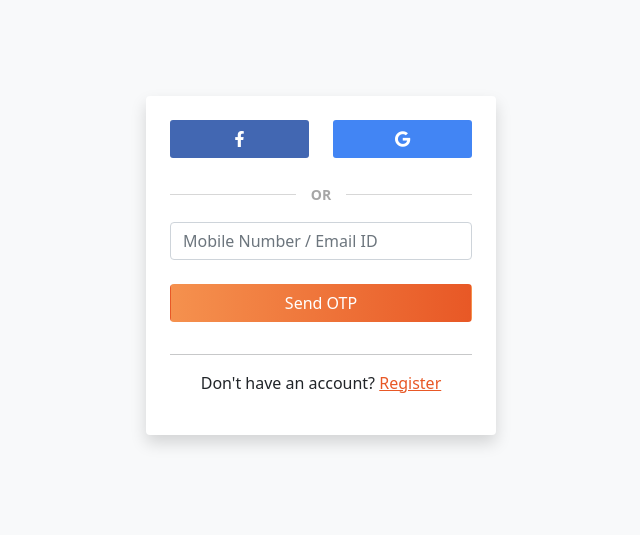
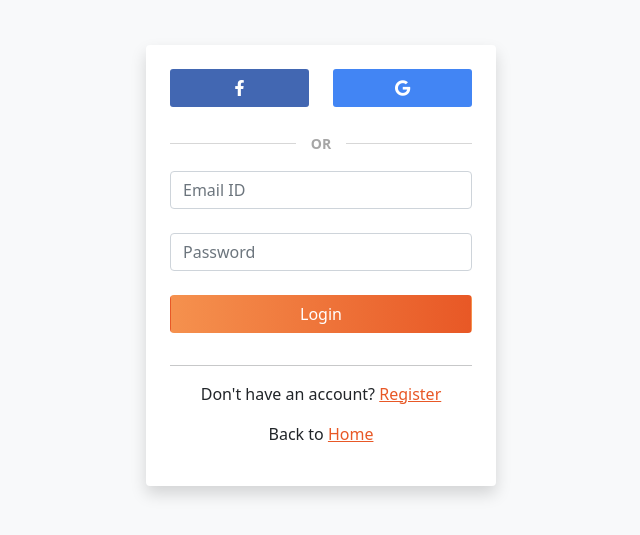
Before and after one commit to technophile-04/freshmenu, a React (Create React App) app: page /login in a window 1280 px wide. Shown: the part 135-670 px from the top of the page, without its empty margins (319-959 px from the left). Built offline with nearby package versions, Linux system fonts and the light colour scheme.

Commit message:
add custom hooks and authProvider

```diff
--- a/src/hooks/index.js
+++ b/src/hooks/index.js
@@ -0,0 +1,3 @@
+import useFormInput from './useFormInput';
+import useProvideAuth from './useProvideAuth';
+export { useFormInput, useProvideAuth };
--- /dev/null
+++ b/src/hooks/useAuth.js
@@ -0,0 +1,6 @@
+import { useContext } from 'react';
+import { AuthContext } from '../providers/AuthProvider';
+
+export default function useAuth() {
+	return useContext(AuthContext);
+}
--- a/src/pages/Login.jsx
+++ b/src/pages/Login.jsx
@@ -1,11 +1,11 @@
-import React from "react";
-import { Link } from "react-router-dom";
+import React from 'react';
+import { Link } from 'react-router-dom';
 
 const Login = () => {
 	return (
 		<div
 			className="d-flex justify-content-center align-items-center bg-light"
-      style={{ minHeight: "100vh", backgroundColor: "#b3b3b3" }}
+			style={{ minHeight: '100vh', backgroundColor: '#b3b3b3' }}
 		>
 			<div
 				className="w-100 p-4 shadow bg-white rounded"
@@ -17,18 +17,18 @@ const Login = () => {
 							<button
 								type="submit"
 								className="btn btn-block w-100 mb-2"
-                style={{ backgroundColor: "#4267B2", borderRadius: 3 }}
+								style={{ backgroundColor: '#4267B2', borderRadius: 3 }}
 							>
-                <i className="fab fa-facebook-f" style={{ color: "white" }}></i>
+								<i className="fab fa-facebook-f" style={{ color: 'white' }}></i>
 							</button>
 						</div>
 						<div className="col-md-6 d-flex justify-content-center mb-2">
 							<button
 								type="submit"
 								className="btn btn-block w-100"
-                style={{ backgroundColor: "#4285F4", borderRadius: 3 }}
+								style={{ backgroundColor: '#4285F4', borderRadius: 3 }}
 							>
-                <i className="fab fa-google" style={{ color: "white" }}></i>
+								<i className="fab fa-google" style={{ color: 'white' }}></i>
 							</button>
 						</div>
 					</div>
@@ -40,7 +40,15 @@ const Login = () => {
 							type="email"
 							id="loginName"
 							className="form-control"
-              placeholder="Mobile Number / Email ID"
+							placeholder="Email ID"
+						/>
+					</div>
+					<div className="form-outline mb-4">
+						<input
+							type="email"
+							id="loginName"
+							className="form-control"
+							placeholder="Password"
 						/>
 					</div>
 
@@ -48,14 +56,22 @@ const Login = () => {
 						type="submit"
 						className="btn btn-block mb-3 w-100 login-button"
 					>
-            Send OTP
+						Login
 					</button>
 					<hr />
 					<div className="text-center">
 						<p>
-              Don't have an account?{" "}
-              <Link to="/register" style={{ color: "#e85826" }}>
+							Don't have an account?{' '}
+							<Link to="/register" style={{ color: '#e85826' }}>
 								Register
+							</Link>
+						</p>
+					</div>
+					<div className="text-center">
+						<p>
+							Back to{' '}
+							<Link to="/" style={{ color: '#e85826' }}>
+								Home
 							</Link>
 						</p>
 					</div>
--- a/src/pages/Register.jsx
+++ b/src/pages/Register.jsx
@@ -83,6 +83,14 @@ const Register = () => {
 							</Link>
 						</p>
 					</div>
+					<div className="text-center">
+						<p>
+							Back to{' '}
+							<Link to="/" style={{ color: '#e85826' }}>
+								Home
+							</Link>
+						</p>
+					</div>
 				</form>
 			</div>
 		</div>
--- a/src/styles/index.css
+++ b/src/styles/index.css
@@ -1,26 +1,26 @@
 body {
 	margin: 0;
 	padding: 0;
-  font-family: -apple-system, BlinkMacSystemFont, "Segoe UI", "Roboto", "Oxygen",
-    "Ubuntu", "Cantarell", "Fira Sans", "Droid Sans", "Helvetica Neue",
+	font-family: -apple-system, BlinkMacSystemFont, 'Segoe UI', 'Roboto', 'Oxygen',
+		'Ubuntu', 'Cantarell', 'Fira Sans', 'Droid Sans', 'Helvetica Neue',
 		sans-serif;
 	-webkit-font-smoothing: antialiased;
 	-moz-osx-font-smoothing: grayscale;
 }
 
 code {
-  font-family: source-code-pro, Menlo, Monaco, Consolas, "Courier New",
+	font-family: source-code-pro, Menlo, Monaco, Consolas, 'Courier New',
 		monospace;
 	margin: 0;
-  font-family: -apple-system, BlinkMacSystemFont, "Segoe UI", "Roboto", "Oxygen",
-    "Ubuntu", "Cantarell", "Fira Sans", "Droid Sans", "Helvetica Neue",
+	font-family: -apple-system, BlinkMacSystemFont, 'Segoe UI', 'Roboto', 'Oxygen',
+		'Ubuntu', 'Cantarell', 'Fira Sans', 'Droid Sans', 'Helvetica Neue',
 		sans-serif;
 	-webkit-font-smoothing: antialiased;
 	-moz-osx-font-smoothing: grayscale;
 }
 
 code {
-  font-family: source-code-pro, Menlo, Monaco, Consolas, "Courier New",
+	font-family: source-code-pro, Menlo, Monaco, Consolas, 'Courier New',
 		monospace;
 }
 
@@ -47,7 +47,7 @@ code {
 
 .strike > span:before,
 .strike > span:after {
-  content: "";
+	content: '';
 	position: absolute;
 	top: 50%;
 	width: 9999px;
@@ -63,12 +63,6 @@ code {
 .strike > span:after {
 	left: 100%;
 	margin-left: 15px;
-}
-
-.form-control:focus {
-  outline: none !important;
-  border-color: #e85826 !important;
-  box-shadow: inset 0 1px 1px rgba(182, 96, 96, 0.075), 0 0 8px #e85826;
 }
 
 .slick-prev,
```
Also changed, not shown: src/hooks/useFormInput.js (added, +16 -0 lines), src/hooks/useProvideAuth.js (added, +11 -0 lines), src/providers/AuthProvider.js (added, +16 -0 lines), src/providers/index.js (deleted). Lines whose indentation alone changed are shown as unchanged.
